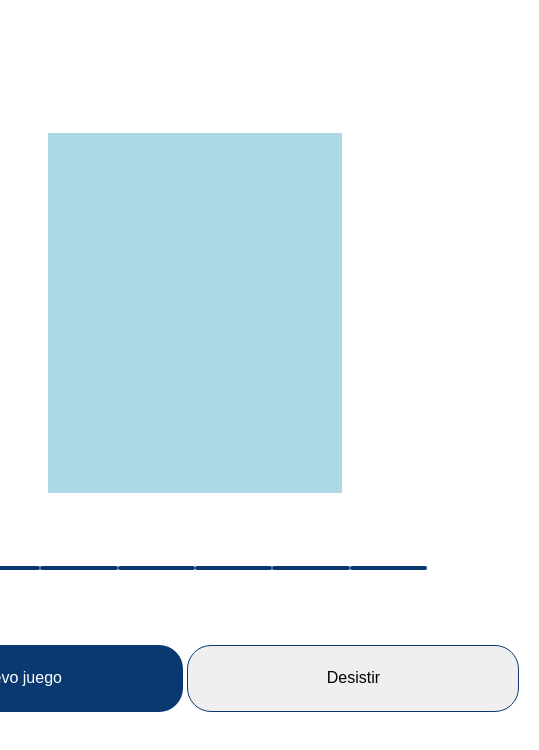
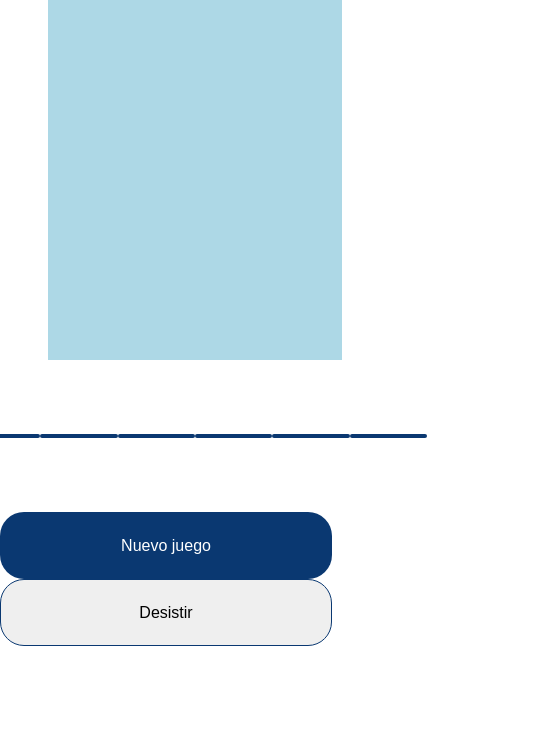
Before and after one commit to tomi-pereyra/tomi-pereyra.github.io, a plain HTML site: page p-ahorcado/index.html in a window 390 px wide. Both pictures are taken after a click on the button "Iniciar juego". Shown: the whole page, 539 px wide, since content can reach past the window. Drawn offline with Linux system fonts and the light colour scheme.

Commit message:
correcciones para responsive

```diff
--- a/p-ahorcado/style.css
+++ b/p-ahorcado/style.css
@@ -106,7 +106,7 @@
 {
     display: none;
     width: 100vw;
-    height: 100vh;
+    height: auto;
     justify-content: center;
     align-items: center;
     flex-direction: column;
@@ -170,8 +170,9 @@
 
 .btns-juego
 {
-    width: 688px;
-    height: 67px;
+    display: inline-block;
+    width: auto;
+    height: auto;
 }
 
 .btn-nuevojuego
```
